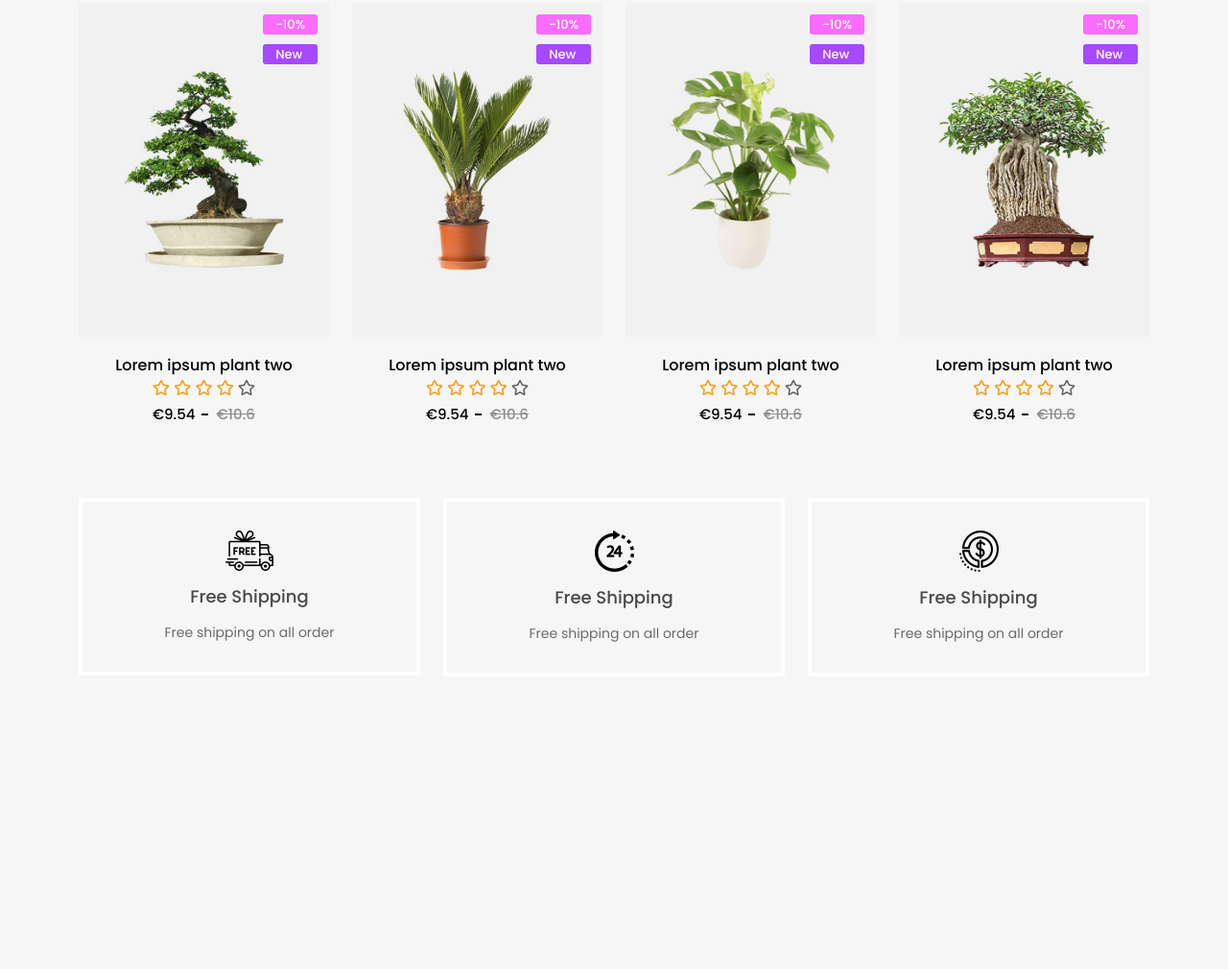
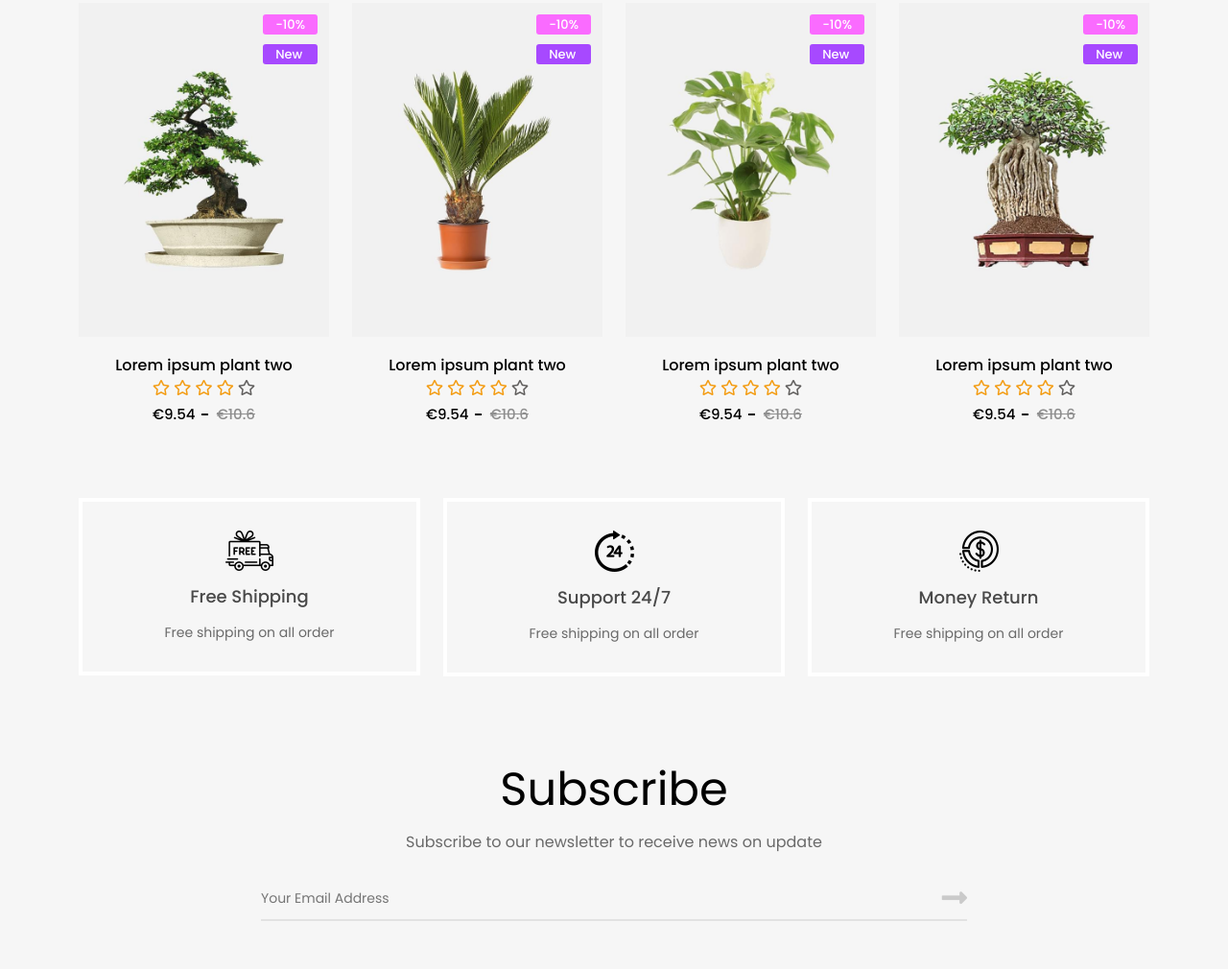
Before and after one commit to mehedihasan99/flone-home, a website: page index.html in a window 1280 px wide. Shown: the part 1719-2729 px from the top of the page at 96% size. Before the commit the page ends 2474 px from the top, so only its background shows below. Drawn offline with nearby package versions, Linux system fonts and the light colour scheme.

Commit message:
subscribe

```diff
--- a/index.html
+++ b/index.html
@@ -676,7 +676,7 @@
     <div class="col-md-4">
       <div class="support-wrap text-center">
         <img class="animated" src="imgs/support-2.png" alt="">
-        <h4>Free Shipping</h4>
+        <h4>Support 24/7</h4>
         <p>Free shipping on all order</p>
       </div>
     </div>
@@ -684,13 +684,35 @@
     <div class="col-md-4">
       <div class="support-wrap text-center">
         <img class="animated" src="imgs/support-3.png" alt="">
-        <h4>Free Shipping</h4>
+        <h4>Money Return</h4>
         <p>Free shipping on all order</p>
       </div>
     </div>
   </div>
 </div>
 <!-- support end -->
+<!-- Subscribe start-->
+<div class="container">
+  <div class="row">
+    <div class="col-md-8 offset-md-2">
+      <div class="Subscribe-Wrapper text-center">
+        <h3>Subscribe</h3>
+        <p>Subscribe to our newsletter to receive news on update</p>
+        <div class="Subscribe-Form">
+          <div>
+            <input type="email" class="email" placeholder="Your Email Address">
+          </div>
+          <div class="submit">
+            <button>
+              <i class="fas fa-long-arrow-alt-right"></i>
+            </button>
+          </div>
+        </div>
+      </div>
+    </div>
+  </div>
+</div>
+<!-- Subscribe end -->
     <!-- script -->
     <script src="https://cdn.jsdelivr.net/npm/bootstrap@5.0.2/dist/js/bootstrap.bundle.min.js" integrity="sha384-MrcW6ZMFYlzcLA8Nl+NtUVF0sA7MsXsP1UyJoMp4YLEuNSfAP+JcXn/tWtIaxVXM" crossorigin="anonymous"></script>
 </body>
--- a/scss/main.scss
+++ b/scss/main.scss
@@ -374,3 +374,55 @@ body{
         margin: 0 auto;
     }
 }
+
+// Subscribe
+.Subscribe-Wrapper {
+    margin: 50px 0 50px 0;
+    h3{
+        font-size: 48px;
+        font-weight: 400;
+        line-height: 36px;
+        width: 400;
+        color: #000;
+    }
+    p{
+        font-size: 16px;
+        line-height: 24px;
+        color: #696969;
+        margin: 25px 0;
+    }
+    .Subscribe-Form{
+        position: relative;
+
+        .email{
+            width: 100%;
+            height: 45px;
+            font-size: 14px;
+            padding: 2px 50px 2px 0;
+            outline: none;
+            border: none;
+            border-bottom: 2px solid #e2e2e2;
+            background: transparent;
+        }
+        .submit{
+            position: absolute;
+            right: 0;
+            bottom: 0;
+            display: inline-block;
+
+            button{
+                font-size: 30px;
+                height: 45px;
+                color: #cacaca;
+                border: none;
+                padding: 0;
+                background: transparent;
+            }
+            &:hover button{
+                color: #000;
+            }
+        }
+
+
+    }
+}
```
Also changed, not shown: css/style.css, 1 other file.
